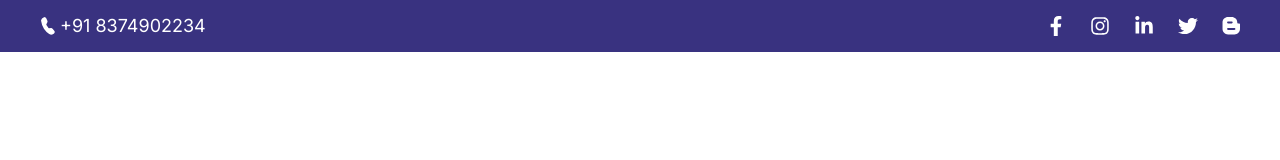
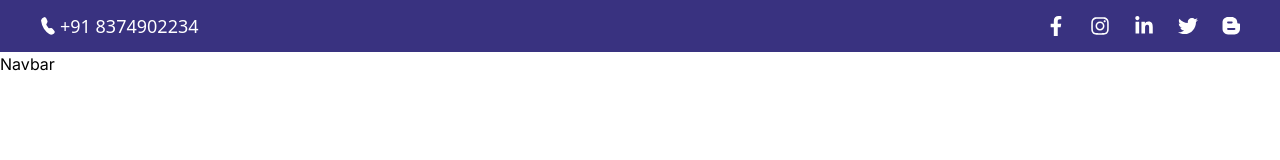
Before and after one commit to eric4477/online-book-store, a React (Vite) app: page /home in a window 1280 px wide. Shown: the top 160 px of the page. Built offline with nearby package versions, Linux system fonts and the light colour scheme.

Commit message:
Create Navbar component and move SocialNavbar to MasterLayout

```diff
--- a/src/layouts/MasterLayout/MasterLayout.tsx
+++ b/src/layouts/MasterLayout/MasterLayout.tsx
@@ -1,7 +1,14 @@
 import { Outlet } from "react-router-dom";
-
+import SocialNavbar from "../../shared/SocialNavbar";
 function MasterLayout() {
-  return <Outlet />;
+  return (
+    <>
+      <header>
+        <SocialNavbar />
+      </header>
+      <Outlet />
+    </>
+  );
 }
 
 export default MasterLayout;
--- a/src/pages/master/Home/Home.tsx
+++ b/src/pages/master/Home/Home.tsx
@@ -1,11 +1,9 @@
-import SocialNavbar from "../../../shared/SocialNavbar";
+import Navbar from "./components/Navbar";
 
 function Home() {
   return (
-    <div className="font-inter">
-      <header>
-        <SocialNavbar />
-      </header>
+    <div className="home-page font-inter">
+      <Navbar />
     </div>
   );
 }
--- /dev/null
+++ b/src/pages/master/Home/components/Navbar.tsx
@@ -0,0 +1,5 @@
+function Navbar() {
+  return <nav>Navbar</nav>;
+}
+
+export default Navbar;
```
